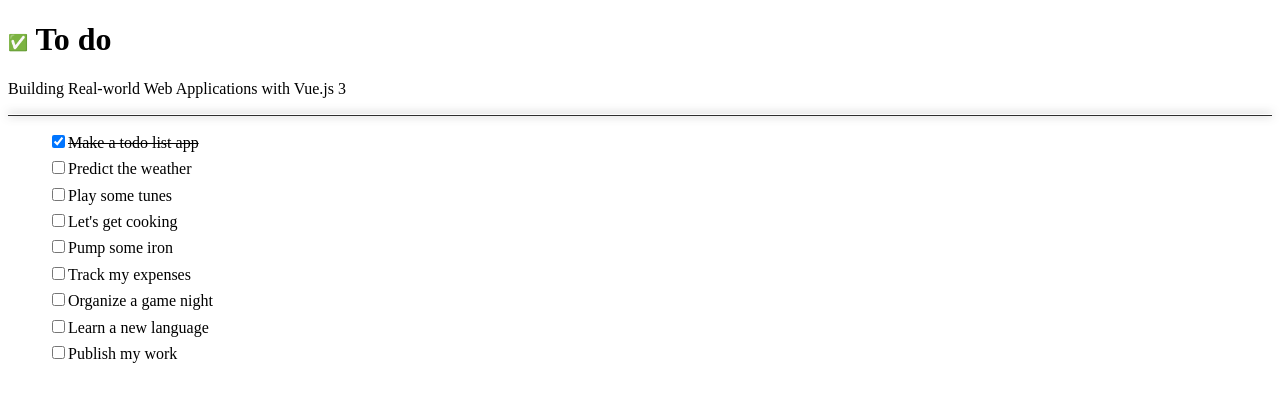
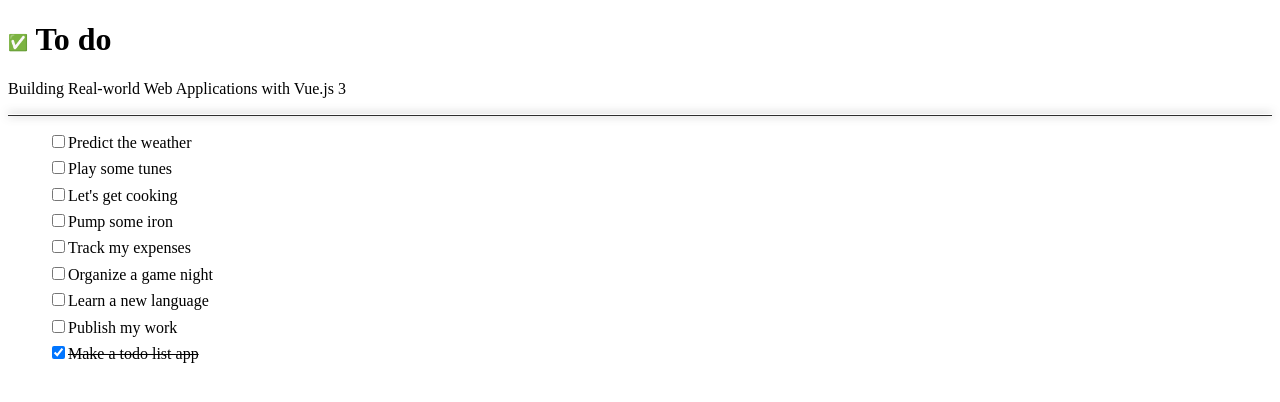
Before and after one commit to Fernanda019/vue-todo-list, a Vue app: page / in a window 1280 px wide. Shown: the top 402 px of the page. Built offline with nearby package versions, Linux system fonts and the light colour scheme; the HTML template or start-up script is replaced by a standard one.

Commit message:
Sort completed items to bottom of list

```diff
--- a/src/components/TodoList.vue
+++ b/src/components/TodoList.vue
@@ -1,5 +1,5 @@
 <script lang="ts" setup>
-import { ref } from 'vue'
+import { ref, computed } from 'vue'
 import type { Ref } from 'vue'
 import ListItem from './ListItem.vue'
 
@@ -37,13 +37,19 @@ const updateItem = (item: Item): void => {
     toggleItemChecked(updatedItem)
   }
 }
+
+const sortedList = computed(() =>
+  [...listItems.value].sort(
+    (a, b) => (a.checked ? 1 : 0) - (b.checked ? 1 : 0)
+  )
+)
 </script>
 
 <template>
   <ul>
     <li
       :key="key"
-      v-for="(item, key) in listItems"
+      v-for="(item, key) in sortedList"
     >
       <ListItem
         :is-checked="item.checked"
```
